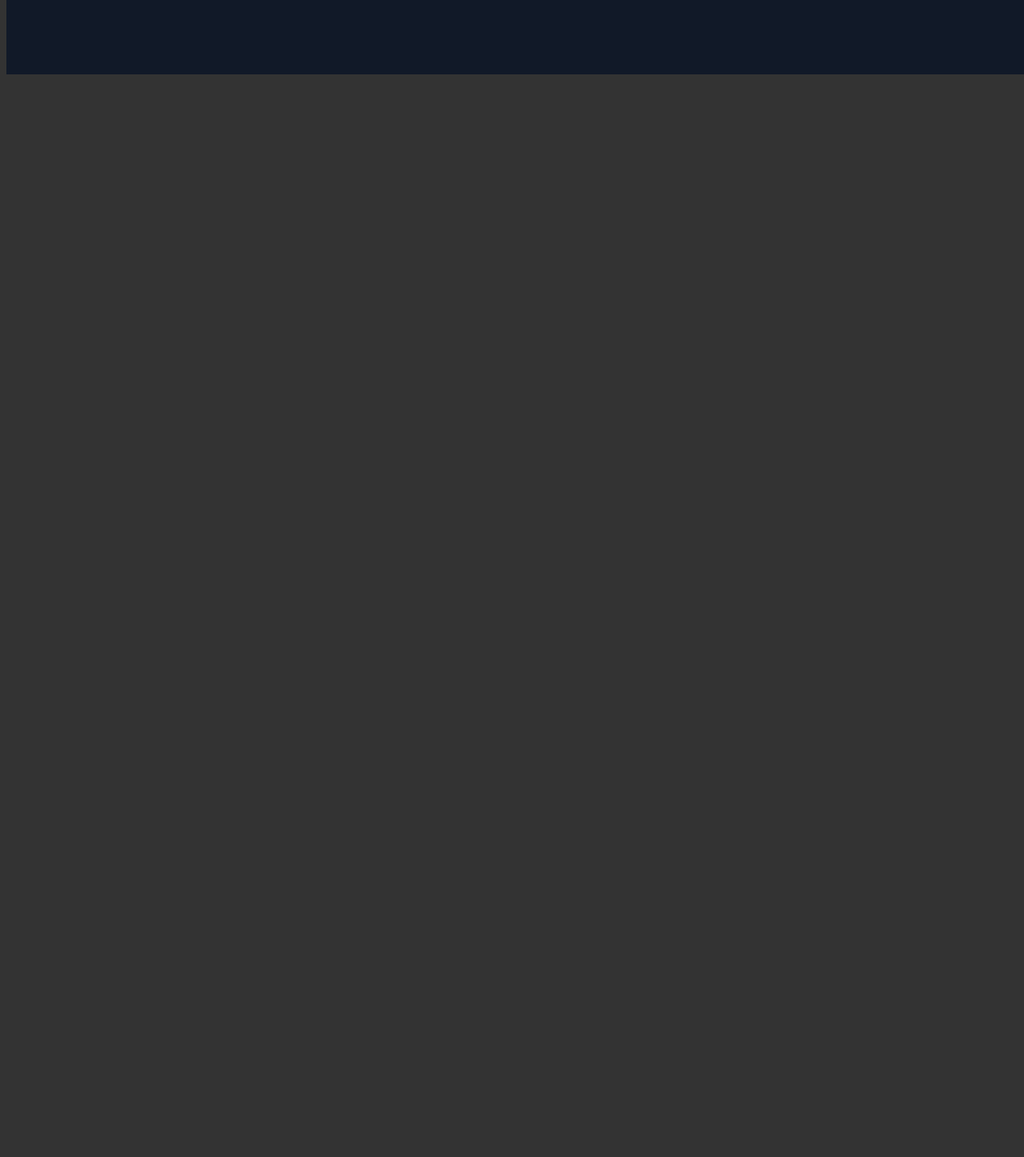
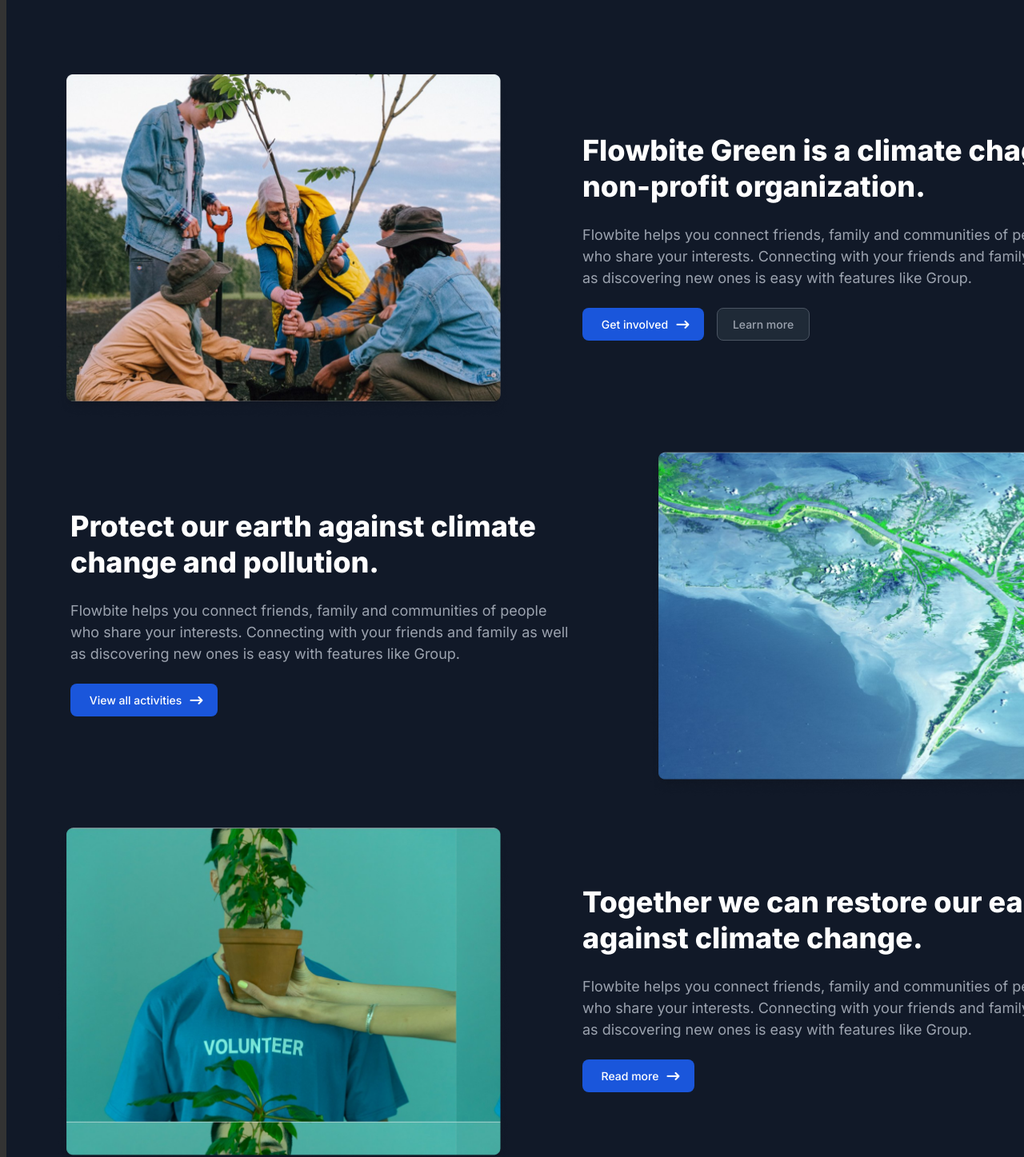
Before and after one commit to DEVSTOCK-PL/4ED_styles_homework, a React (Vite) app: page / in a window 1280 px wide. Shown: the part 819-2266 px from the top of the page at 80% size. Before the commit the page ends 920 px from the top, so only its background shows below. Built offline with nearby package versions, Linux system fonts and the light colour scheme.

Commit message:
add CtaOne

```diff
--- a/src/App.jsx
+++ b/src/App.jsx
@@ -1,6 +1,7 @@
 import Navbar from './navbar/Navbar'
 import Hero from './hero/Hero'
 import SocialProof from './socialProof/SocialProof'
+import CtaOne from './ctaOne/CtaOne'
 import styles from './App.module.css'
 
 function App() {
@@ -9,6 +10,7 @@
       <Navbar />
       <Hero />
       <SocialProof />
+      <CtaOne />
     </div>
   );
 }
--- /dev/null
+++ b/src/ctaOne/CtaOne.jsx
@@ -0,0 +1,136 @@
+import styled from 'styled-components'
+
+import Title from '../reusableComponents/Title'
+import TextSupporting from '../reusableComponents/TextSupporting'
+import Button from '../reusableComponents/Button'
+
+import image1 from '../assets/foto/mockup2.png'
+import image2 from '../assets/foto/mockup1.png'
+import image3 from '../assets/foto/mockup3.png'
+import arrowRight from '../assets/arrowRight.png'
+
+const title1 = "Flowbite Green is a climate chage non-profit organization.";
+const title2 = "Protect our earth against climate change and pollution.";
+const title3 = "Together we can restore our earth against climate change.";
+const textSupporting = "Flowbite helps you connect friends, family and communities of people who share your interests. Connecting with your friends and family as well as discovering new ones is easy with features like Group.";
+
+const Container = styled.div`
+	width: 1440px;
+	height: 1444px;
+	background-color: #111928;
+	display: flex;
+	justify-content: center;
+`
+const Content = styled.div`
+	width: 1280px;
+	height: 1348px;
+	gap: 64px;
+	display: flex;
+	align-items: space-between;
+	flex-direction: column;
+`
+const Row = styled.div`
+	width: 1280px;
+	height: 406px;
+	display: flex;
+	justify-content: space-between;
+	align-items: center;
+`
+const Mockup = styled.div`
+	width: 540px;
+	height: 406px;
+	border-radius: 8px;
+`
+const SmallContainer = styled.div`
+	width: 640px;
+	height: 260px;
+	gap: 24px;
+	display: flex;
+	flex-direction: column;
+`
+const Img = styled.img`
+	width: 105%;
+	transform: translateX(-3%);
+`
+const Buttons = styled.div`
+	width: 284px;
+	height: 41px;
+	gap: 16px;
+	display: flex;
+
+`
+const CtaOne = () => {
+	return (
+		<Container>
+			<Content>
+				<Row>
+					<Mockup><Img src={image1}/></Mockup>
+					<SmallContainer>
+						<Title 	text={title1}
+								fontSize="36px"
+								lineHeight="45px"
+								width="620px"/>
+						<TextSupporting
+								text={textSupporting}
+								lineHeight="27px"
+								fontSize="18px"
+								width="630px" />
+						<Buttons>
+							<Button
+							description="Get involved"
+							width="152px"
+							iconRight={arrowRight}/>
+							<Button
+							description="Learn more"
+							width="116px"
+							border="1px solid #4B5563"
+							color="#9CA3AF"
+							backgroundColor="#1F2A37"/>
+						</Buttons>
+					</SmallContainer>
+				</Row>
+				<Row>
+					<SmallContainer>
+						<Title text={title2}
+								fontSize="36px"
+								lineHeight="45px"
+								width="620px"/>
+						<TextSupporting
+								text={textSupporting}
+								lineHeight="27px"
+								fontSize="18px"
+								width="630px" />
+						<Buttons>
+							<Button
+							description="View all activities"
+							width="184px"
+							iconRight={arrowRight}/>
+						</Buttons>
+					</SmallContainer>
+					<Mockup><Img src={image2}/></Mockup>
+				</Row>
+				<Row>
+					<Mockup><Img src={image3}/></Mockup>
+					<SmallContainer>
+						<Title text={title3}
+								fontSize="36px"
+								lineHeight="45px"
+								width="620px"/>
+						<TextSupporting
+								text={textSupporting}
+								lineHeight="27px"
+								fontSize="18px"
+								width="630px" />
+						<Buttons>
+							<Button
+							description="Read more"
+							width="140px"
+							iconRight={arrowRight}/>
+						</Buttons>
+					</SmallContainer>
+				</Row>
+			</Content>
+		</Container>
+	);
+}
+export default CtaOne;
```
Also changed, not shown: src/assets/arrowRight.png (added).
